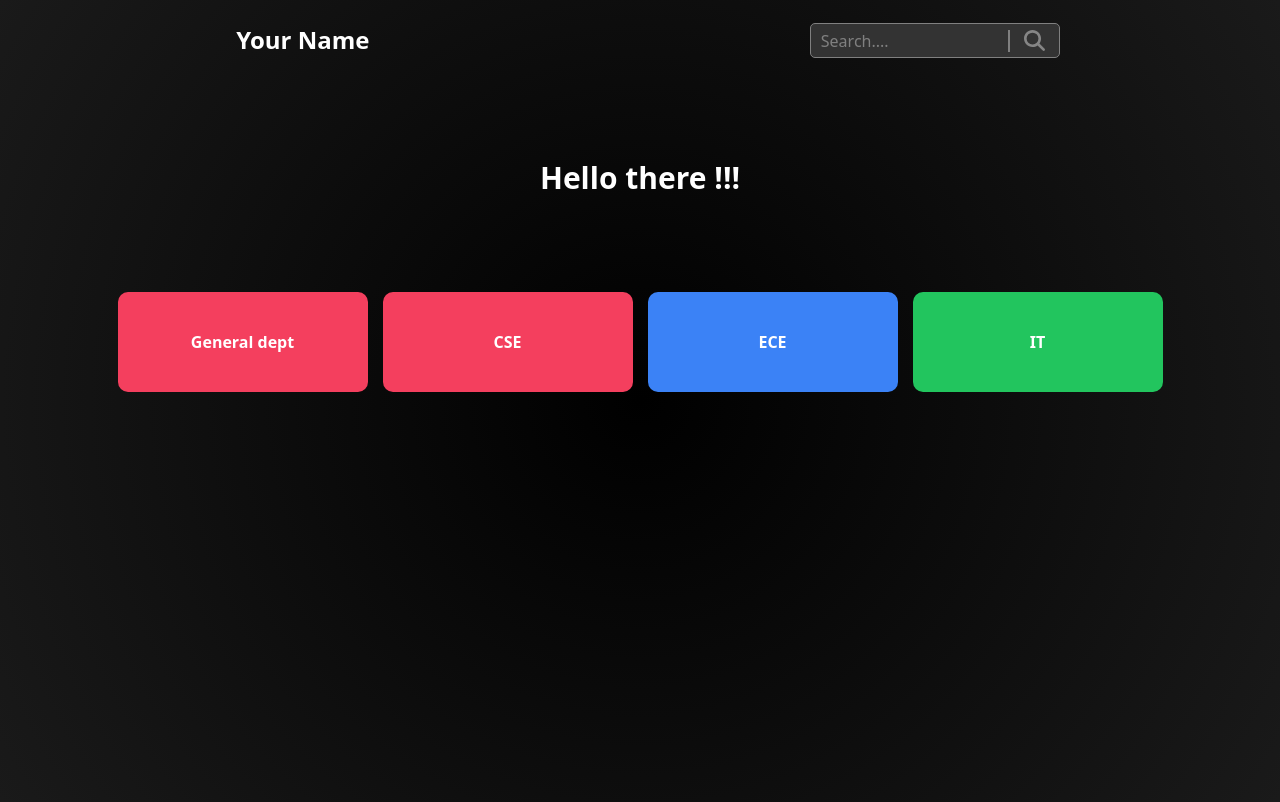
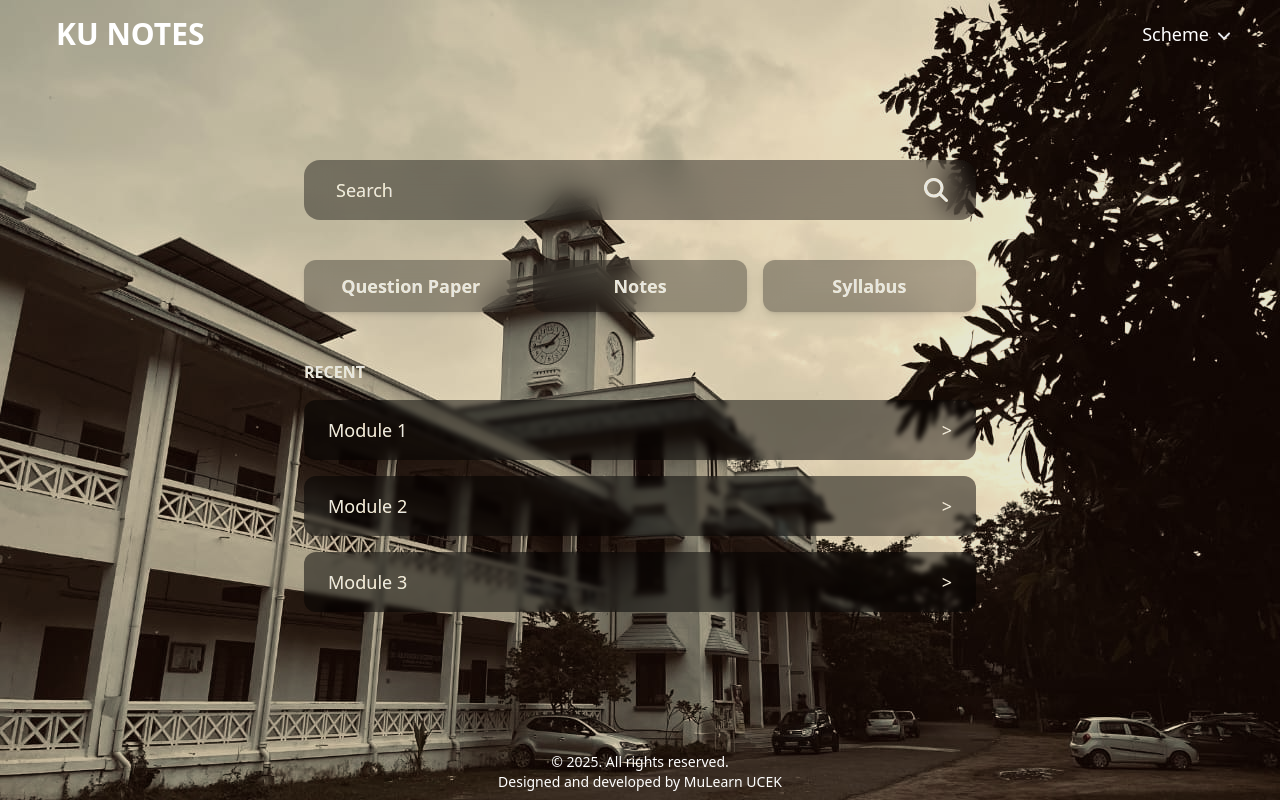
Before and after one commit to aswin1661/notestemp, a Next.js app: page / in a window 1280 px wide. Shown: the top 802 px of the page. Built offline with nearby package versions, Linux system fonts and the light colour scheme.

Commit message:
First commit

```diff
--- a/app/components/footer.tsx
+++ b/app/components/footer.tsx
@@ -1,7 +1,8 @@
 export default function Footer() {
-    return(
-        <div className="h-[10vh] w-full justify-end flex flex-col items-center">
-            <p className="bottom-0 text-sm mb-[2vh]">Designed and Developed by MuLearn UCEK</p>
-        </div>
-    )
+  return (
+    <div className="fixed bottom-0 left-0 w-full px-6 py-2 text-white flex flex-col justify-center items-center ">
+      <p className="text-sm font-medium">© 2025.  All rights reserved.</p>
+      <p className="text-sm font-medium">Designed and developed by MuLearn UCEK</p>
+    </div>
+  );
 }
--- a/app/components/header.tsx
+++ b/app/components/header.tsx
@@ -1,46 +1,59 @@
 "use client";
-import { useState } from 'react';
-import { useRouter } from 'next/navigation';
+
+import { useState } from "react";
 
 export default function Header() {
-  const [searchQuery, setSearchQuery] = useState('');
-  const router = useRouter();
+  const [isOpen, setIsOpen] = useState(false);
+  const [selectedScheme, setSelectedScheme] = useState("Scheme");
+  const schemes = ["2020"];
 
-  const handleSearch = (e: React.FormEvent) => {
-    e.preventDefault();
-    if (searchQuery.trim()) {
-      // Navigate to the results page with the search query as a URL parameter
-      router.push(`/results?query=${encodeURIComponent(searchQuery.trim())}`);
-    }
+  const toggleDropdown = () => setIsOpen((prev) => !prev);
+  const handleSelect = (scheme: string) => {
+    setSelectedScheme(scheme);
+    setIsOpen(false);
+    // Optionally trigger router logic or state update here
   };
-    return(
-        <div className="w-full h-[10vh] flex justify-around head items-center">
-         <h1 className="font-bold text-2xl ml-[1rem]">Your Name</h1>
-           <div className="search">
-               <div className="search-box">
-                   <div className="search-field">
-                    <form onSubmit={handleSearch}>
 
-                      <input
-                       placeholder='Search....'
-                       type="text" value={searchQuery}
-                       onChange={(e) => setSearchQuery(e.target.value)}
-                       className='input'/>
+  return (
+    <div className="w-full px-6 py-4 flex justify-between items-center text-white absolute top-0 left-0 z-10">
+      <h1 className="md:ml-8 text-3xl font-bold">KU NOTES</h1>
 
-                       <div className="search-box-icon">
-                           <button className="btn-icon-content" type="submit" >
-                              <i className="search-icon">
-                                <svg xmlns="://www.w3.org/2000/svg" version="1.1" viewBox="0 0 512 512">
-                                  <path d="M416 208c0 45.9-14.9 88.3-40 122.7L502.6 457.4c12.5 12.5 12.5 32.8 0 45.3s-32.8 12.5-45.3 0L330.7 376c-34.4 25.2-76.8 40-122.7 40C93.1 416 0 322.9 0 208S93.1 0 208 0S416 93.1 416 208zM208 352a144 144 0 1 0 0-288 144 144 0 1 0 0 288z" fill="#fff">
-                                  </path>
-                                </svg>
-                              </i>
-                          </button>
-                       </div>
-                        </form>
-                   </div>
-               </div>
-           </div>
-        </div>
-    )
+      <div className="relative md:mr-5">
+        <button
+          onClick={toggleDropdown}
+          className="cursor-pointer flex justify-between items-center focus:outline-none"
+        >
+          <span className="text-lg font-medium mr-[3px]">{selectedScheme}</span>
+          <svg
+            className="mt-[2px] size-6 text-gray-200"
+            viewBox="0 0 20 20"
+            fill="currentColor"
+            aria-hidden="true"
+            data-slot="icon"
+          >
+            <path
+              fillRule="evenodd"
+              d="M5.22 8.22a.75.75 0 0 1 1.06 0L10 11.94l3.72-3.72a.75.75 0 1 1 1.06 1.06l-4.25 4.25a.75.75 0 0 1-1.06 0L5.22 9.28a.75.75 0 0 1 0-1.06Z"
+              clipRule="evenodd"
+            />
+          </svg>
+        </button>
+
+        {/* Dropdown */}
+        {isOpen && (
+          <div className="absolute right-0 mt-2 w-28 bg-black/70 text-white rounded-md shadow-lg z-20 border-[1px] border-gray-600">
+            {schemes.map((year) => (
+              <div
+                key={year}
+                onClick={() => handleSelect(year)}
+                className="px-4 py-2 hover:bg-white/10 cursor-pointer rounded-md"
+              >
+                {year}
+              </div>
+            ))}
+          </div>
+        )}
+      </div>
+    </div>
+  );
 }
--- a/app/components/home.tsx
+++ b/app/components/home.tsx
@@ -1,37 +1,86 @@
+"use client";
+
+import { useState } from "react";
+import { useRouter } from "next/navigation";
 import Link from "next/link";
 
-export default function HomePage() {
-    return(
-        <div className="w-full h-[100vh] flex flex-col items-center">
-           <div className="m-[10vh] top-0">
-            <h1 className="font-bold text-3xl">Hello there !!!</h1>
-           </div>
-            <div className="cards">
-    <Link href="/gd">
-        <div className="card red">
-        <p className="tip">General dept</p>
-        <p className="second-text"></p>
-    </div>
-    </Link>
-    <Link href="/cse">
-        <div className="card red">
-        <p className="tip">CSE</p>
-        <p className="second-text"></p>
-    </div>
-    </Link>
-    <Link href="/ece">
-    <div className="card blue">
-        <p className="tip">ECE</p>
-        <p className="second-text"></p>
-    </div>
-    </Link>
-    <Link href="/it">
-    <div className="card green">
-        <p className="tip">IT</p>
-        <p className="second-text"></p>
-    </div>
-    </Link>
-</div>
-     </div>
-    )
+export default function Home() {
+    const [searchQuery, setSearchQuery] = useState("");
+    const router = useRouter();
+
+    const handleSearch = (e: React.FormEvent) => {
+        e.preventDefault();
+        if (searchQuery.trim()) {
+            router.push(`/results?query=${encodeURIComponent(searchQuery.trim())}`);
+        }
+    };
+
+    return (
+        <div
+            className="min-h-screen bg-cover bg-center px-4 md:pt-40 flex flex-col items-center pt-32"
+            style={{
+                backgroundImage: "url('/ucek.jpg')",
+                filter: "sepia(0.4) saturate(1) contrast(1) brightness(0.9)",
+            }}
+
+        >
+            {/* Search */}
+            <form onSubmit={handleSearch} className="w-full max-w-2xl mb-10">
+                <div className="bg-black/40 p-4 rounded-2xl flex items-center backdrop-blur-md">
+                    <input
+                        placeholder="Search"
+                        type="text"
+                        value={searchQuery}
+                        onChange={(e) => setSearchQuery(e.target.value)}
+                        className="flex-grow bg-transparent text-white outline-none px-4 text-lg placeholder-white"
+                    />
+                    <button className="px-3" type="submit">
+                        <svg
+                            xmlns="http://www.w3.org/2000/svg"
+                            viewBox="0 0 512 512"
+                            fill="#fff"
+                            className="w-6 h-6"
+                        >
+                            <path d="M416 208c0 45.9-14.9 88.3-40 122.7L502.6 457.4c12.5 12.5 12.5 32.8 0 45.3s-32.8 12.5-45.3 0L330.7 376c-34.4 25.2-76.8 40-122.7 40C93.1 416 0 322.9 0 208S93.1 0 208 0S416 93.1 416 208zM208 352a144 144 0 1 0 0-288 144 144 0 1 0 0 288z" />
+                        </svg>
+                    </button>
+                </div>
+            </form>
+
+
+            <div className="grid grid-cols-3 gap-4 w-full max-w-2xl mb-12">
+                {["Question Paper", "Notes", "Syllabus"].map((item) =>
+                    item === "Notes" ? (
+                        <Link
+                            key={item}
+                            href="/notes"
+                            className="bg-black/30 hover:bg-black/60 transition text-white text-lg font-semibold md:px-6 py-3 rounded-xl backdrop-blur-md shadow-md w-full text-center"
+                        >
+                            {item}
+                        </Link>
+                    ) : (
+                        <button
+                            key={item}
+                            className="bg-black/30 text-white text-lg font-semibold md:px-6 py-3 rounded-xl backdrop-blur-md shadow-md w-full"
+                        >
+                            {item}
+                        </button>
+                    )
+                )}
+            </div>
+
+            <div className="w-full max-w-2xl text-white">
+                <p className="text-base font-semibold mb-4">RECENT</p>
+                {["Module 1", "Module 2", "Module 3"].map((mod, i) => (
+                    <div
+                        key={i}
+                        className="bg-black/50 px-6 py-4 rounded-xl mb-4 flex justify-between items-center backdrop-blur-[.17rem] text-lg"
+                    >
+                        <span className="pointer-events-none">{mod}</span>
+                        <span className="pointer-events-none">&gt;</span>
+                    </div>
+                ))}
+            </div>
+        </div>
+    );
 }
--- /dev/null
+++ b/app/notes/page.tsx
@@ -0,0 +1,38 @@
+"use client";
+
+import Link from "next/link";
+
+export default function Notes() {
+  return (
+    <div
+      className="min-h-screen bg-cover bg-center flex items-center justify-center px-4"
+      style={{
+        backgroundImage: "url('/ucek.jpg')",
+        filter: "sepia(0.4) saturate(1) contrast(1) brightness(0.9)",
+      }}
+    >
+      <div className="-mt-10 flex flex-col items-center w-full max-w-6xl">
+        {/* Heading */}
+        <div className="text-white text-3xl font-bold mb-14 text-center bg-black/40 px-6 py-4 rounded-2xl backdrop-blur-md shadow-md border-1 border-gray-700">
+          Select Department
+        </div>
+
+        {/* Cards */}
+        <div className="grid grid-cols-2 sm:grid-cols-4 gap-6 w-full">
+          {[
+            { name: "General Dept", href: "/gd" },
+            { name: "CSE", href: "/cse" },
+            { name: "ECE", href: "/ece" },
+            { name: "IT", href: "/it" },
+          ].map((dept) => (
+            <Link href={dept.href} key={dept.name}>
+              <div className="bg-black/40 hover:bg-black/60 transition text-white rounded-2xl backdrop-blur-md h-24 w-full shadow-md text-center text-xl font-semibold flex items-center justify-center aspect-square sm:aspect-auto sm:h-18 border-1 border-gray-700">
+                {dept.name}
+              </div>
+            </Link>
+          ))}
+        </div>
+      </div>
+    </div>
+  );
+}
```
Also changed, not shown: public/ucek.jpg (added).
